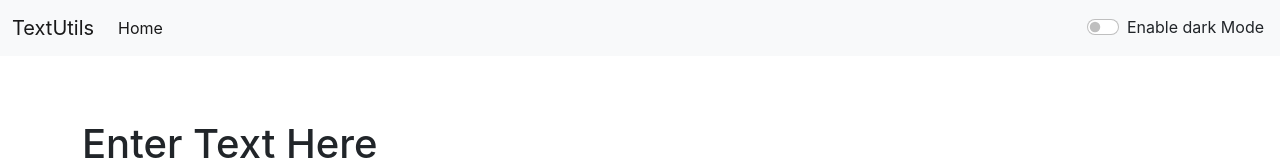
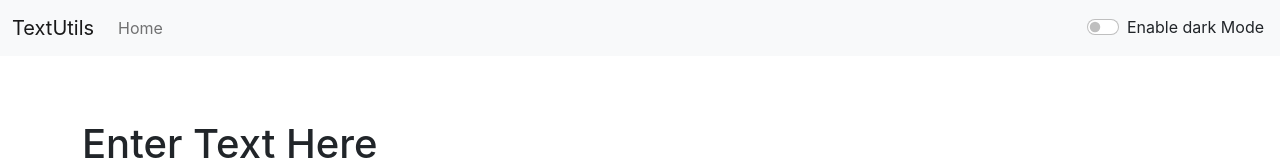
Before and after one commit to prajwalwadhai/TextUtils, a React (Create React App) app: page / in a window 1280 px wide. Shown: the top 160 px of the page. Built offline with nearby package versions, Linux system fonts and the light colour scheme.

Commit message:
Navbar added

```diff
--- a/src/components/Navbar.js
+++ b/src/components/Navbar.js
@@ -32,7 +32,7 @@
                 {/* <Link className="nav-link active" aria-current="page" to= "/">
                   Home
                 </Link> */}
-                <a className="nav-link active" aria-current="page" href= "/">
+                <a className="nav-link" aria-current="page" href= "/">
                   Home
                 </a>
               </li>
```
